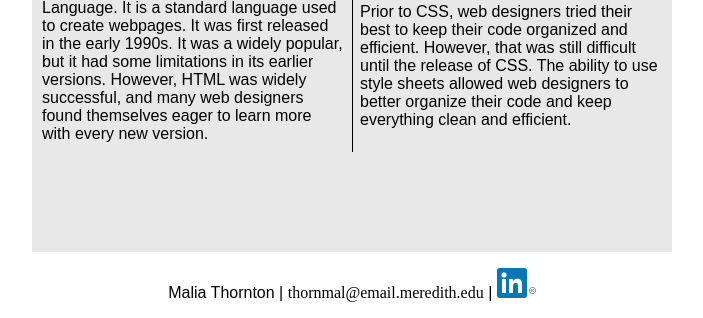
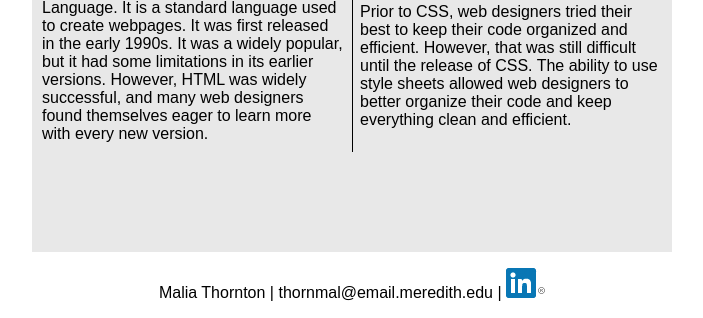
Before and after one commit to leftthesea/maliathornton.github.io, a PHP site: page / in a window 1280 px wide. Shown: the part 526-844 px from the top of the page, without its empty margins (288-991 px from the left). Run offline with PHP 8.4, Linux system fonts and the light colour scheme; some libraries are stand-ins or nearby versions.

Commit message:
Update stylesheet.css

```diff
--- a/stylesheet.css
+++ b/stylesheet.css
@@ -59,7 +59,7 @@ nav {
 
 a {
 	color: black;
-	font-family: Century Gothic;
+	font-family: Century Gothic, sans-serif;
 	text-decoration: none;
 }
 
```
